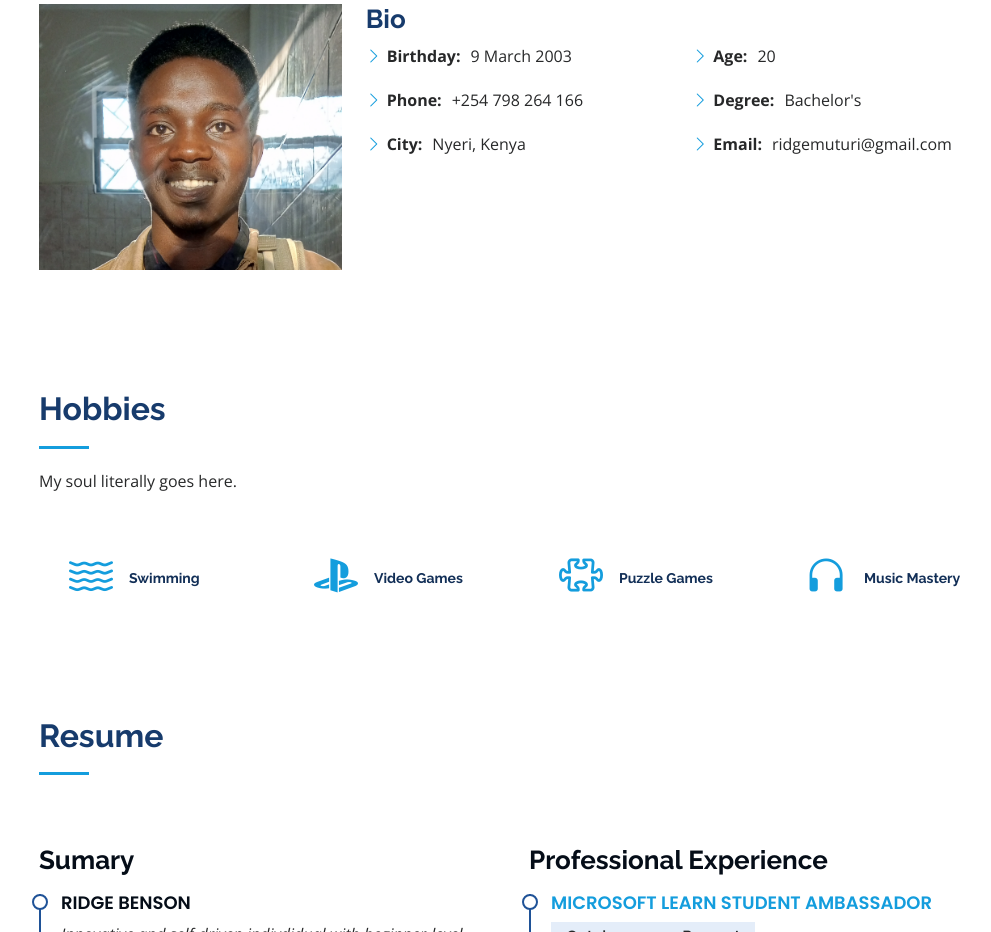
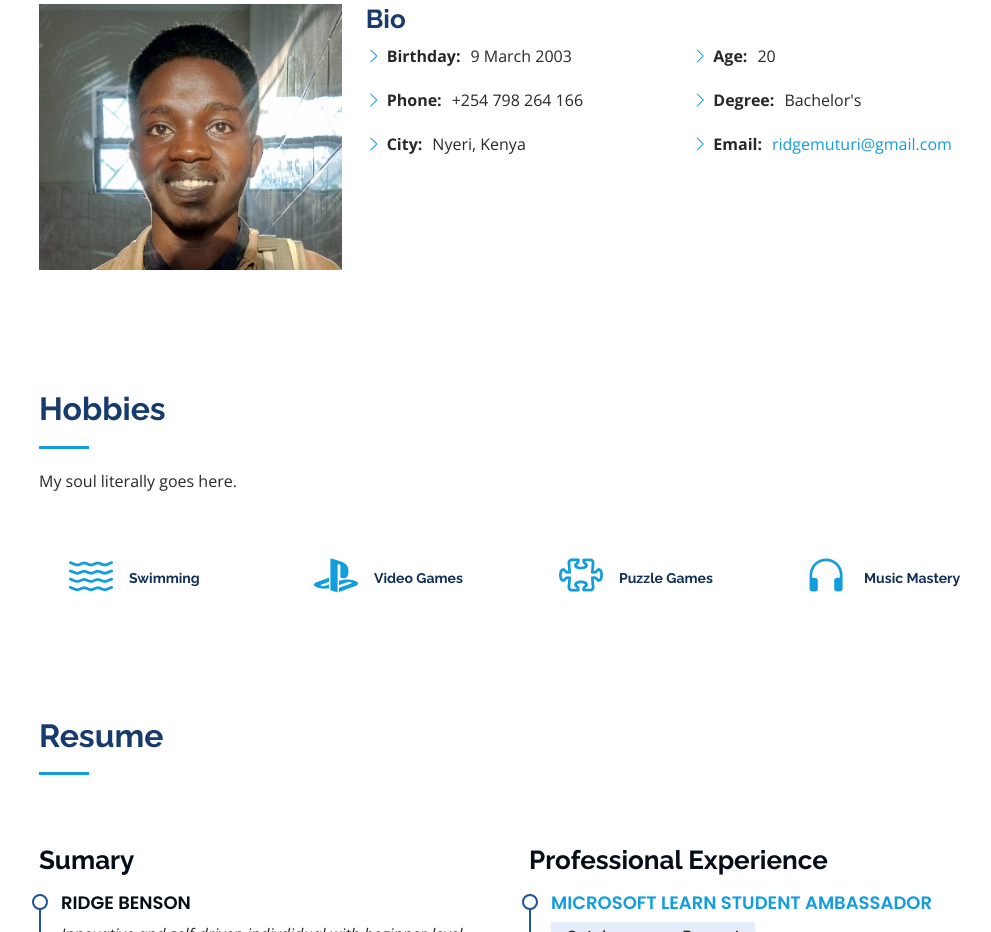
Before and after one commit to RBeNturi/ridgebenson-github.io, a plain HTML site: page index.html in a window 1280 px wide. Shown: the part 1060-1992 px from the top of the page, without its empty margins (273-1264 px from the left). Drawn offline with nearby package versions, Linux system fonts and the light colour scheme.

Commit message:
Update index.html

```diff
--- a/index.html
+++ b/index.html
@@ -97,7 +97,7 @@
                 <ul>
                   <li><i class="bi bi-chevron-right"></i> <strong>Age:</strong> <span>20</span></li>
                   <li><i class="bi bi-chevron-right"></i> <strong>Degree:</strong> <span>Bachelor's</span></li>
-                  <li><i class="bi bi-chevron-right"></i> <strong>Email:</strong> <span>ridgemuturi@gmail.com</span></li>
+                  <li><i class="bi bi-chevron-right"></i> <strong>Email:</strong> <span><a href="mailto:ridgemuturi@gmail.com">ridgemuturi@gmail.com</a></span></li>
                 </ul>
               </div>
             </div>
```
